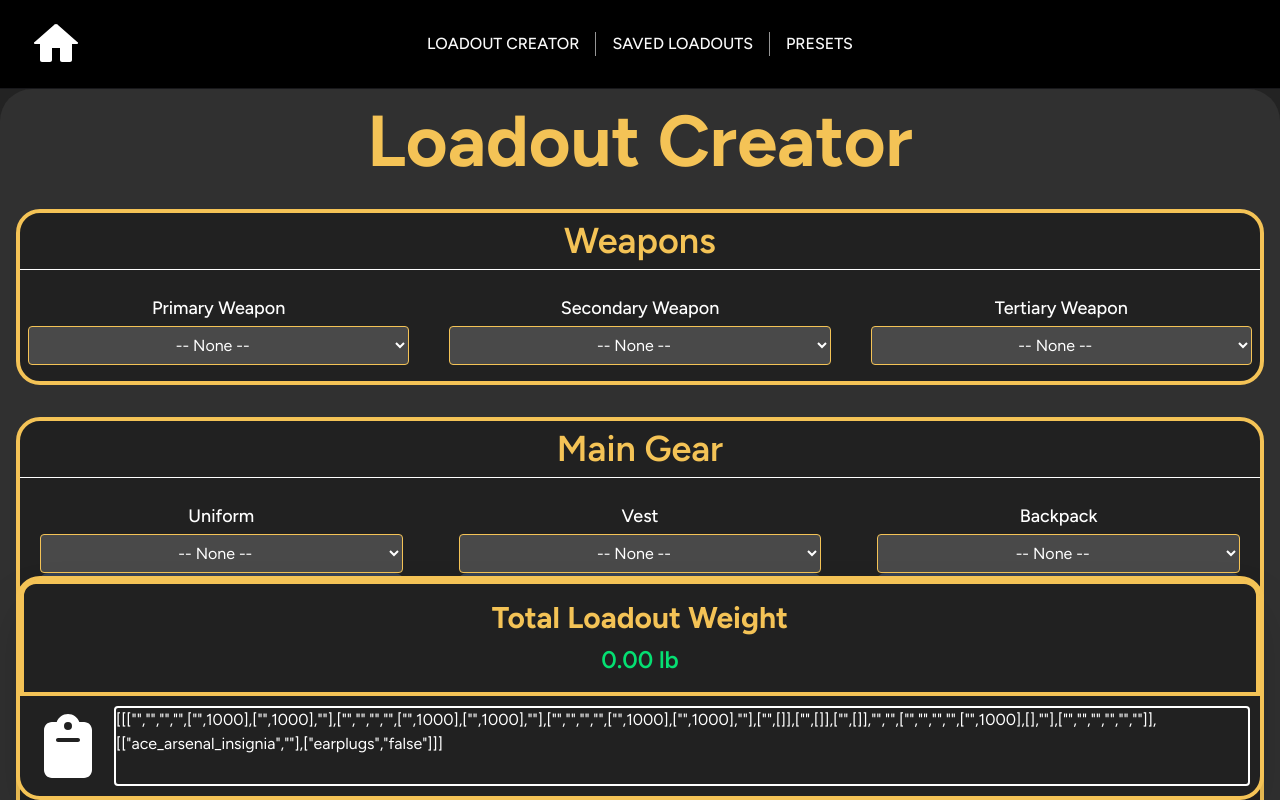
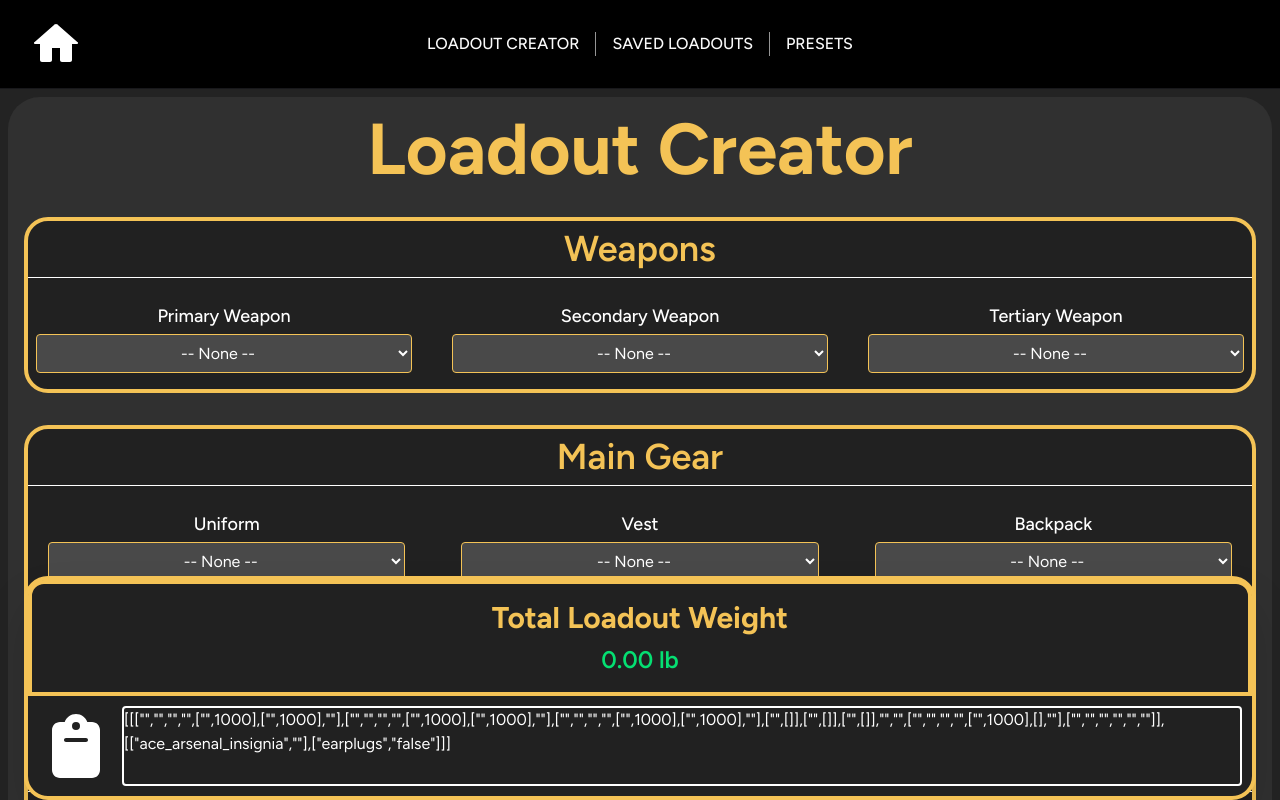
Before and after one commit to B-Fanjoy/7CMBG-LoadoutCreator, a Vue app: page /creator in a window 1280 px wide. Built offline with nearby package versions, Linux system fonts and the light colour scheme; a web font is replaced by a local one.

Commit message:
small fixes

```diff
--- a/src/views/CreatorView.vue
+++ b/src/views/CreatorView.vue
@@ -1,5 +1,5 @@
 <template>
-  <div class="p-4 bg-[#303030] text-white rounded-4xl">
+  <div class="m-2 p-4 bg-[#303030] text-white rounded-4xl">
     <h1 class="text-7xl font-bold text-center text-[#F4C356] mb-8">Loadout Creator</h1>
 
     <!-- Weapons Section -->
--- a/src/views/PresetsView.vue
+++ b/src/views/PresetsView.vue
@@ -1,5 +1,5 @@
 <template>
-  <main class="p-6 bg-[#303030] min-h-screen text-white">
+  <main class="p-6 m-2 rounded-4xl bg-[#303030] min-h-screen text-white">
     <!-- Page Title -->
     <h1 class="text-7xl font-bold text-center text-[#F4C356] mb-8">Preset Loadouts</h1>
 
```
